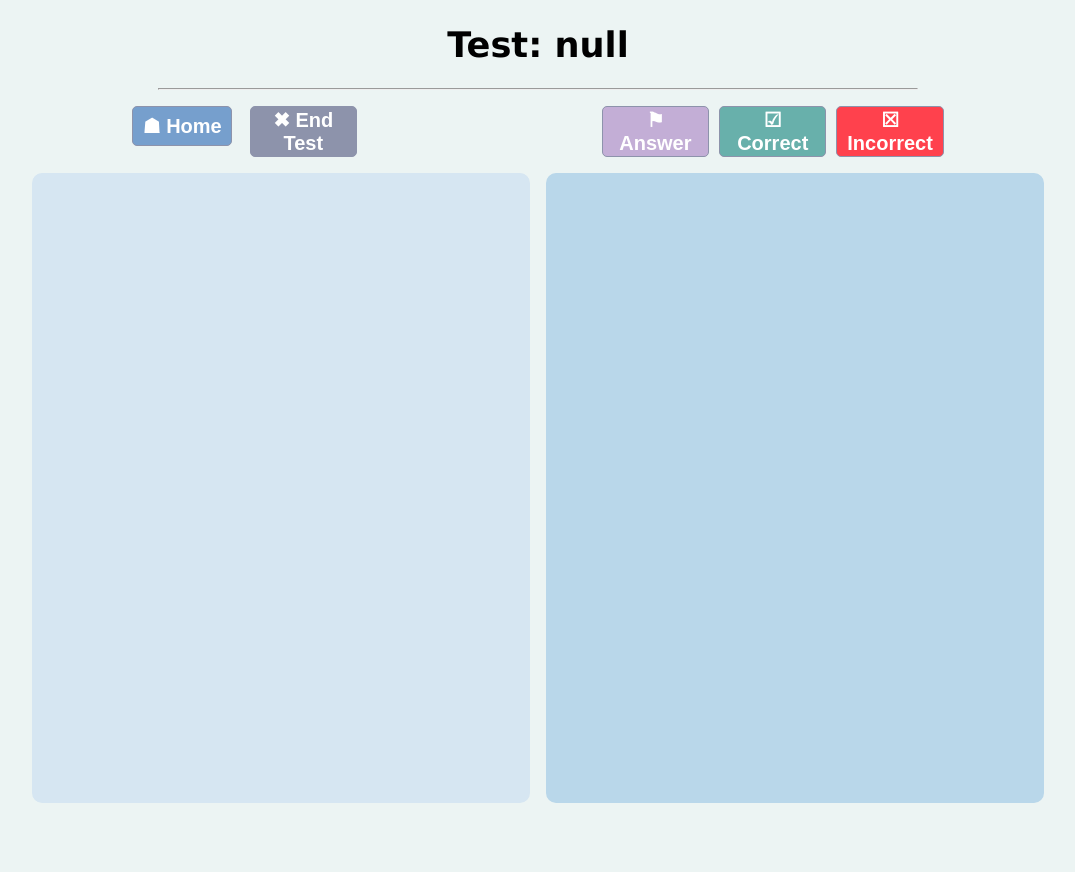
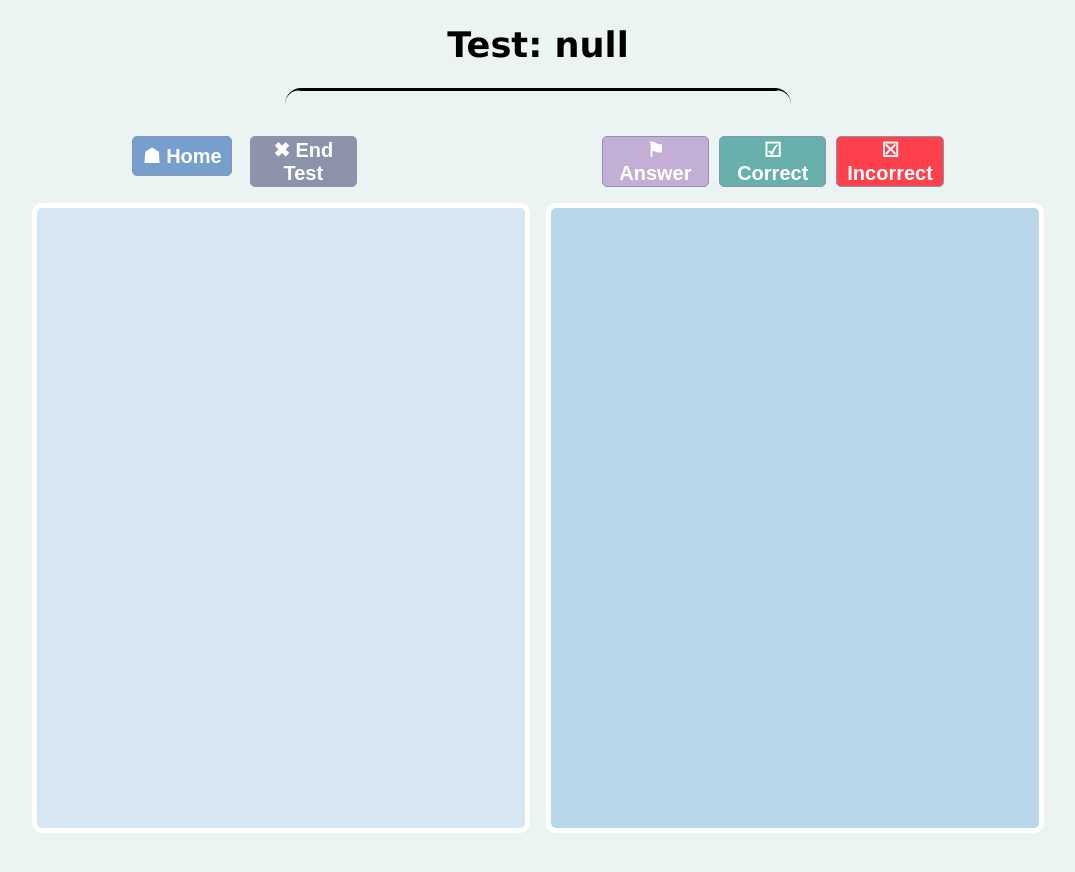
Before and after one commit to zmatus/flashcards, a Jekyll site: the page built from test.html, in a window 1280 px wide. Shown: the top 872 px of the page, without its empty margins (102-1177 px from the left). Built offline with Jekyll 4.4.1, drawn with Linux system fonts in a browser that asks for light colours.

Commit message:
Change <hr> style

```diff
--- a/styles/style.css
+++ b/styles/style.css
@@ -20,7 +20,20 @@ button {
   border-radius: 5px;
 }
 hr {
-  width: 60%;
+  height: 30px;
+  border-style: solid;
+  border-width: 2px 0 0 0;
+  border-radius: 20px;
+  width: 40%;
+}
+hr:before {
+  display: block;
+  content: "";
+  height: 30px;
+  margin-top: -31px;
+  border-style: solid;
+  border-width: 0 0 2px 0;
+  border-radius: 20px;
 }
 .hide {
   display: none !important;
@@ -290,10 +303,12 @@ Test Container
   padding-top: 1em;
 }
 .test-question {
+  border: 5px solid white;
   padding-top: 2em;
   background: #d6e6f2;
 }
 .test-answer {
+  border: 5px solid white;
   padding-top: 2em;
   background: #b9d7ea;
 }
```
